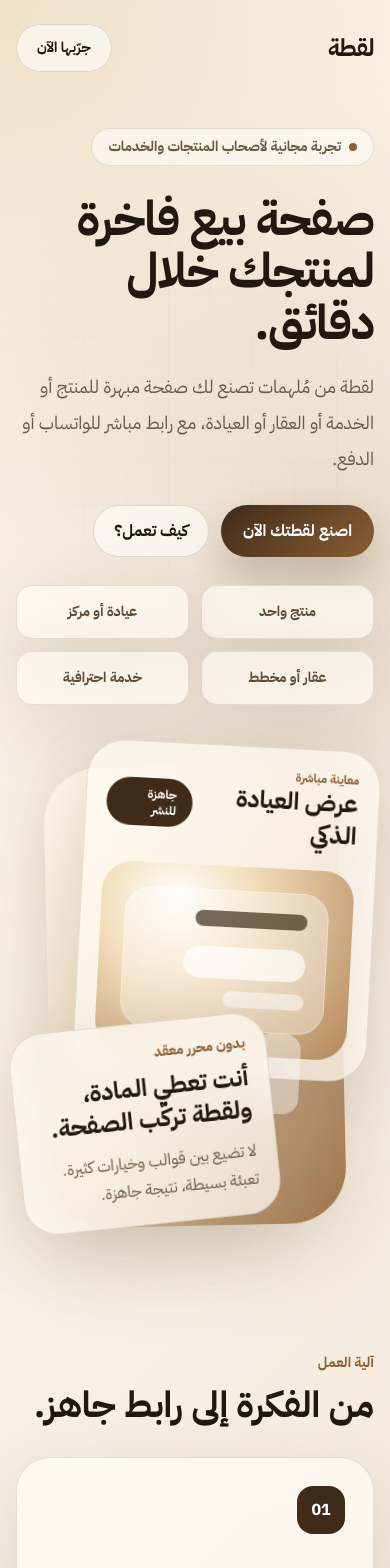
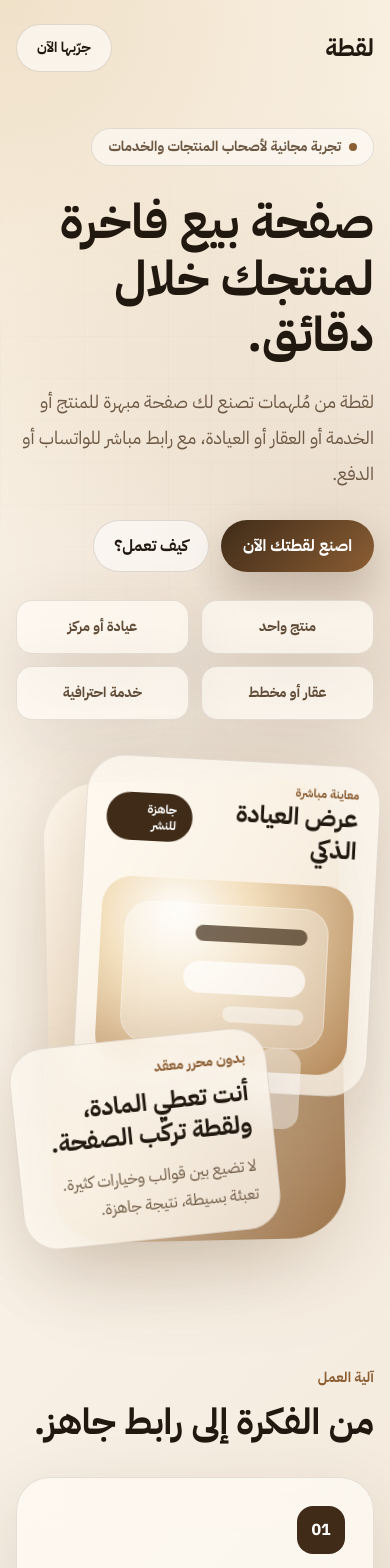
Before and after one commit to faheemappsa/laqta, a Next.js app: page / in a window 390 px wide. Shown: the top 1568 px of the page. Built offline with nearby package versions, Linux system fonts and the light colour scheme; no server answers.

Commit message:
fix: improve Arabic headline readability

```diff
--- a/components/marketing/LaqtaMarketingPage.tsx
+++ b/components/marketing/LaqtaMarketingPage.tsx
@@ -15,7 +15,7 @@ export function LaqtaMarketingPage() {
   return (
     <main className="min-h-screen overflow-hidden pb-16">
       <header className="laqta-shell flex items-center justify-between py-6">
-        <a href="/" className="text-2xl font-black tracking-tight">لقطة</a>
+        <a href="/" className="text-2xl font-black">لقطة</a>
         <a href="/create" className="btn-secondary text-sm font-bold">جرّبها الآن</a>
       </header>
 
@@ -27,7 +27,7 @@ export function LaqtaMarketingPage() {
           </div>
 
           <div className="space-y-5">
-            <h1 className="max-w-4xl text-5xl font-black leading-[1.08] tracking-tight sm:text-7xl">
+            <h1 className="max-w-4xl text-5xl font-black leading-[1.18] sm:text-7xl sm:leading-[1.16]">
               صفحة بيع فاخرة لمنتجك خلال دقائق.
             </h1>
             <p className="max-w-2xl text-lg leading-9 text-[#6d5943] sm:text-2xl">
@@ -84,7 +84,7 @@ export function LaqtaMarketingPage() {
       <section id="how" className="laqta-shell py-14">
         <div className="mb-8 max-w-2xl">
           <p className="mb-3 text-sm font-black text-[#8b5e34]">آلية العمل</p>
-          <h2 className="text-4xl font-black sm:text-5xl">من الفكرة إلى رابط جاهز.</h2>
+          <h2 className="text-4xl font-black leading-tight sm:text-5xl">من الفكرة إلى رابط جاهز.</h2>
         </div>
         <div className="grid gap-4 md:grid-cols-3">
           {steps.map(([num, title, text]) => (
@@ -101,7 +101,7 @@ export function LaqtaMarketingPage() {
         <div className="glass grid gap-8 rounded-[42px] p-8 sm:p-12 lg:grid-cols-[1fr_auto] lg:items-center">
           <div>
             <p className="mb-3 text-sm font-black text-[#8b5e34]">إطلاق تجريبي</p>
-            <h2 className="text-3xl font-black sm:text-5xl">جرّبها الآن وخلّنا نسمع رأيك.</h2>
+            <h2 className="text-3xl font-black leading-tight sm:text-5xl">جرّبها الآن وخلّنا نسمع رأيك.</h2>
             <p className="mt-4 max-w-2xl text-lg leading-9 text-[#6d5943]">
               التجربة مخصصة لقياس الاحتياج الحقيقي لأصحاب المتاجر الصغيرة، البراندات، العقار، العيادات، والخدمات.
             </p>
```
